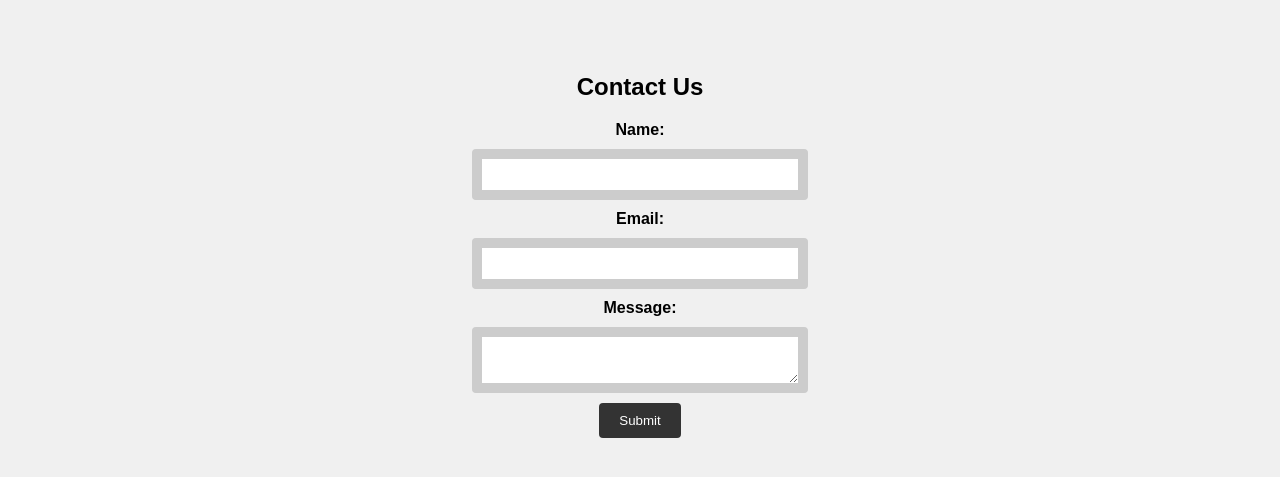
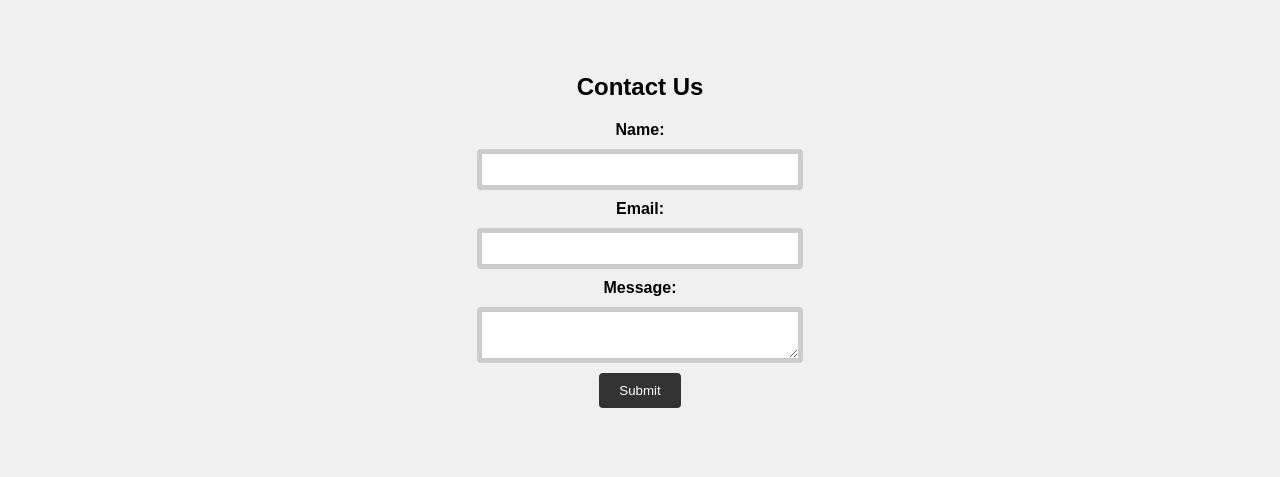
Before and after one commit to enrique-adiego-NTT/test, a plain HTML site: page index.html in a window 1280 px wide. Shown: the part 167-644 px from the top of the page. Drawn offline with Linux system fonts and the light colour scheme.

```diff
--- a/style.css
+++ b/style.css
@@ -52,7 +52,7 @@ form label {
 form input, form textarea {
     width: 300px;
     padding: 8px;
-    border: 10px solid #ccc;
+    border: 5px solid #ccc;
     border-radius: 4px;
 }
 
```
